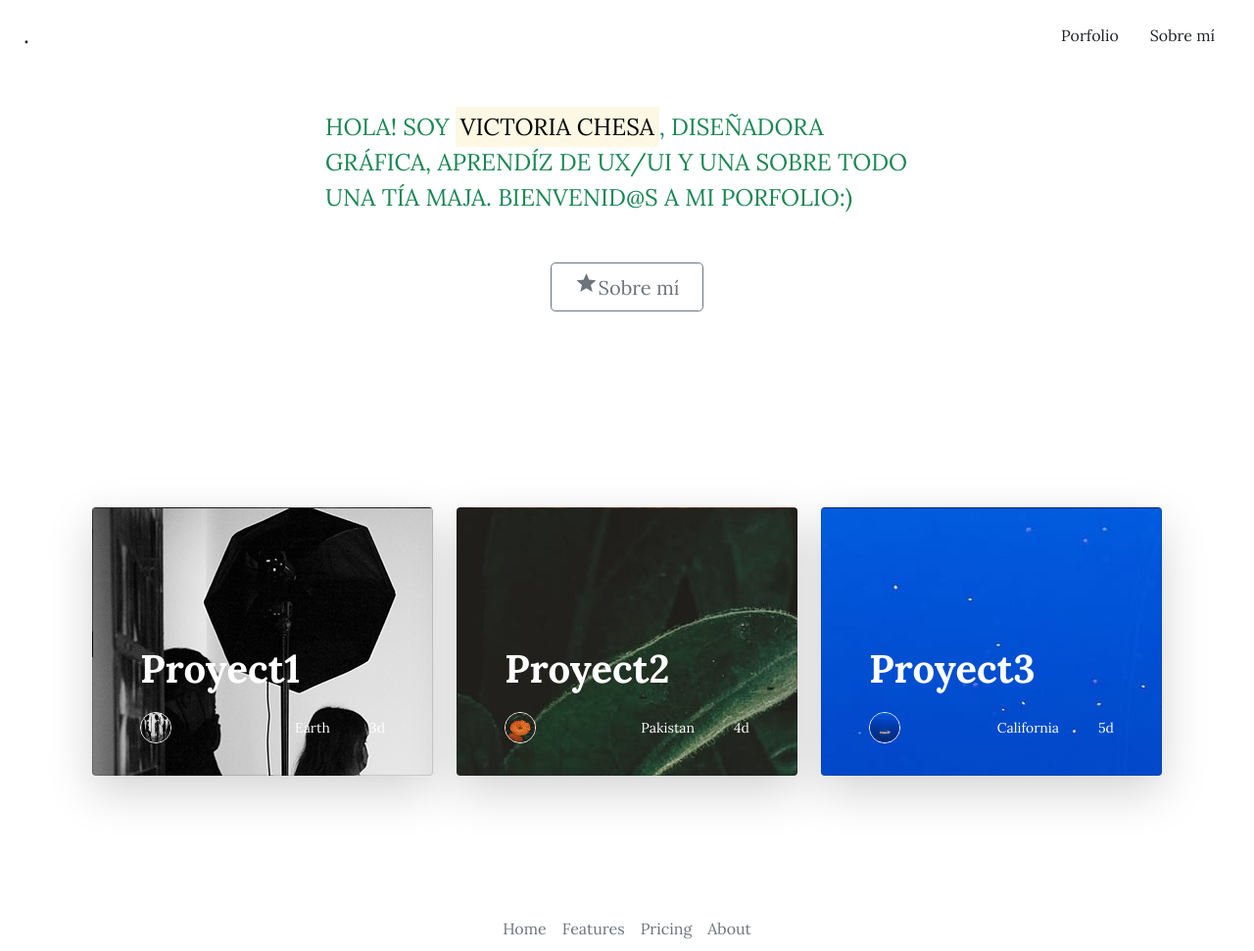
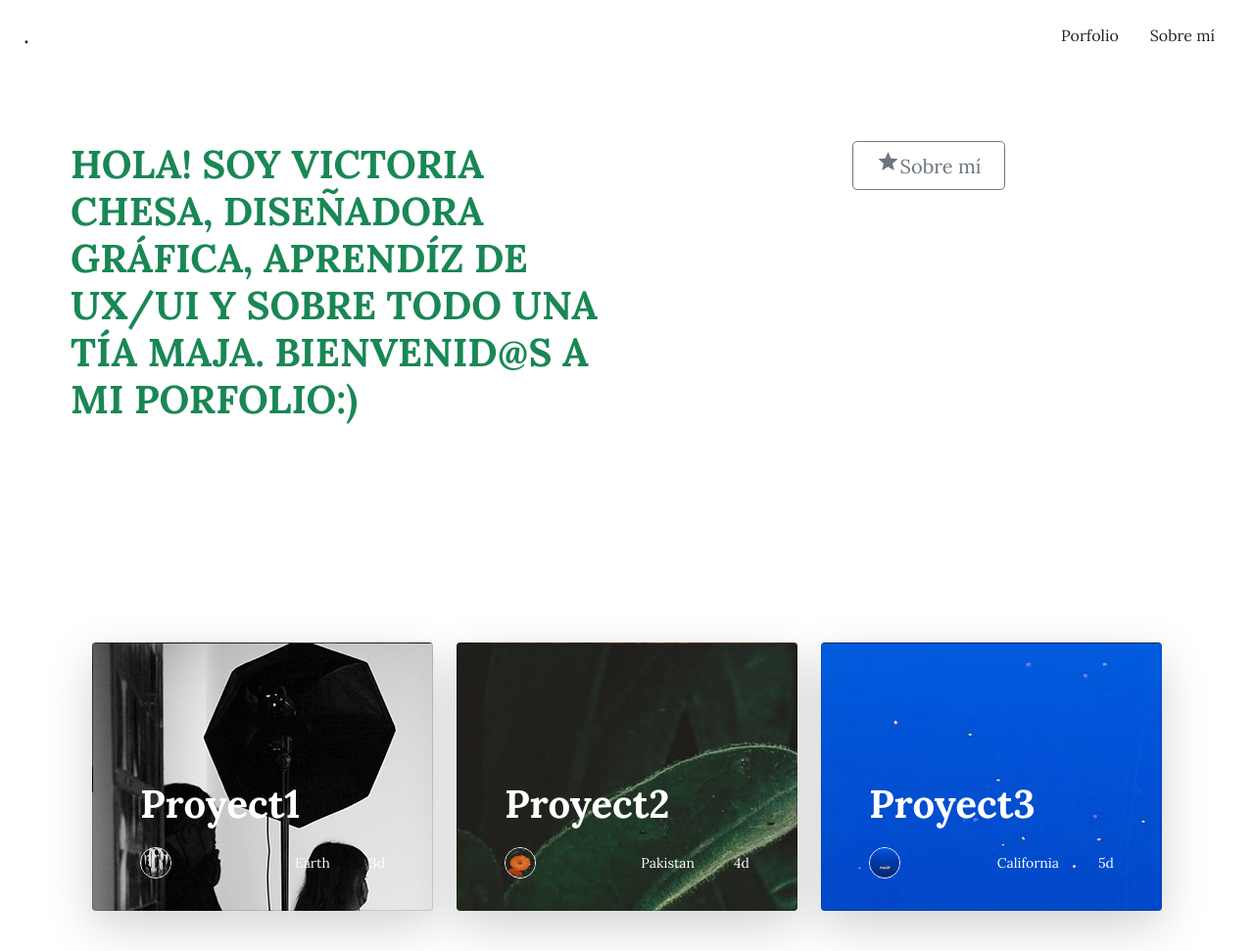
Before and after one commit to victoriachesa/primeras-pruebas, a plain HTML site: page index.html in a window 1280 px wide. Shown: the top 971 px of the page at 98% size. Drawn offline with nearby package versions, Linux system fonts and the light colour scheme; files whose address does not match are found by name.

Commit message:
Update index.html

```diff
--- a/index.html
+++ b/index.html
@@ -38,13 +38,13 @@
 
 <!-- HERO -->
 
-      <div class="px-4 py-5 my-5">
-          <!--  <img class="d-block mx-auto mb-4" src="../assets/brand/bootstrap-logo.svg" alt="" width="72" height="57"> -->
+      <div class="d-flex px-4 py-5 my-5">
+          <!-- <img class="d-block mx-auto mb-4" src="../assets/brand/bootstrap-logo.svg" alt="" width="72" height="57"> -->
         <!-- <i class="fs-1 bi bi-vimeo"></i> -->
         <!-- lo de fs-1 es por el font size -->
-        <h1 class="display-5 fst-italic mb-3"></h1>
+        <h1 class="display-6 text-start fw-bold mb-4 text-uppercase text-success ms-5 mt-5"> Hola! Soy <b>Victoria Chesa</b>, diseñadora gráfica, aprendíz de UX/UI y sobre todo una tía maja. Bienvenid@s a mi porfolio:)</h1>
         <div class="col-lg-6 mx-auto">
-          <p class="lead mb-5 fs-4 fw-normal text-success text-uppercase"> Hola! Soy <mark>Victoria Chesa</mark>, diseñadora gráfica, aprendíz de UX/UI y una sobre todo una tía maja. Bienvenid@s a mi porfolio:)</p>
+          <p class="lead mb-5 fs-4 fw-normal text-success text-uppercase"></p>
 
         <div class="d-grid gap-2 d-sm-flex justify-content-sm-center">
           <button type="button" class="btn btn-outline-secondary btn-lg px-4 aling-items-center">
```
